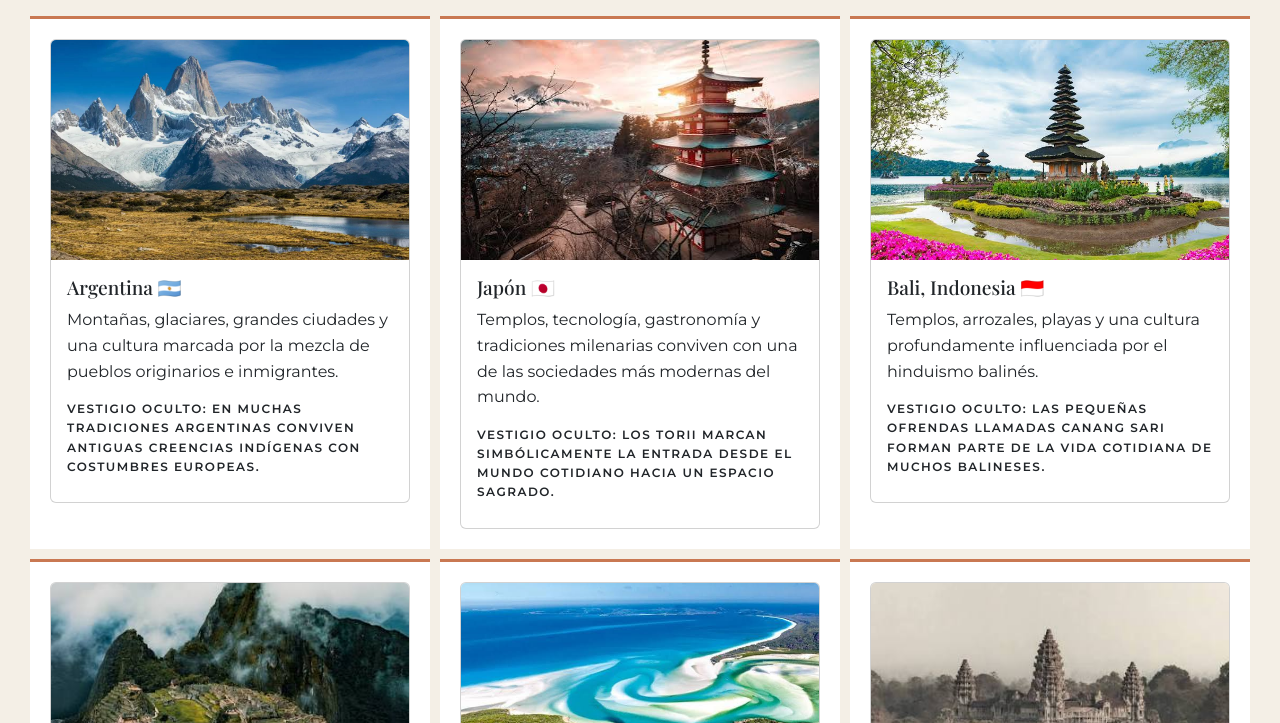
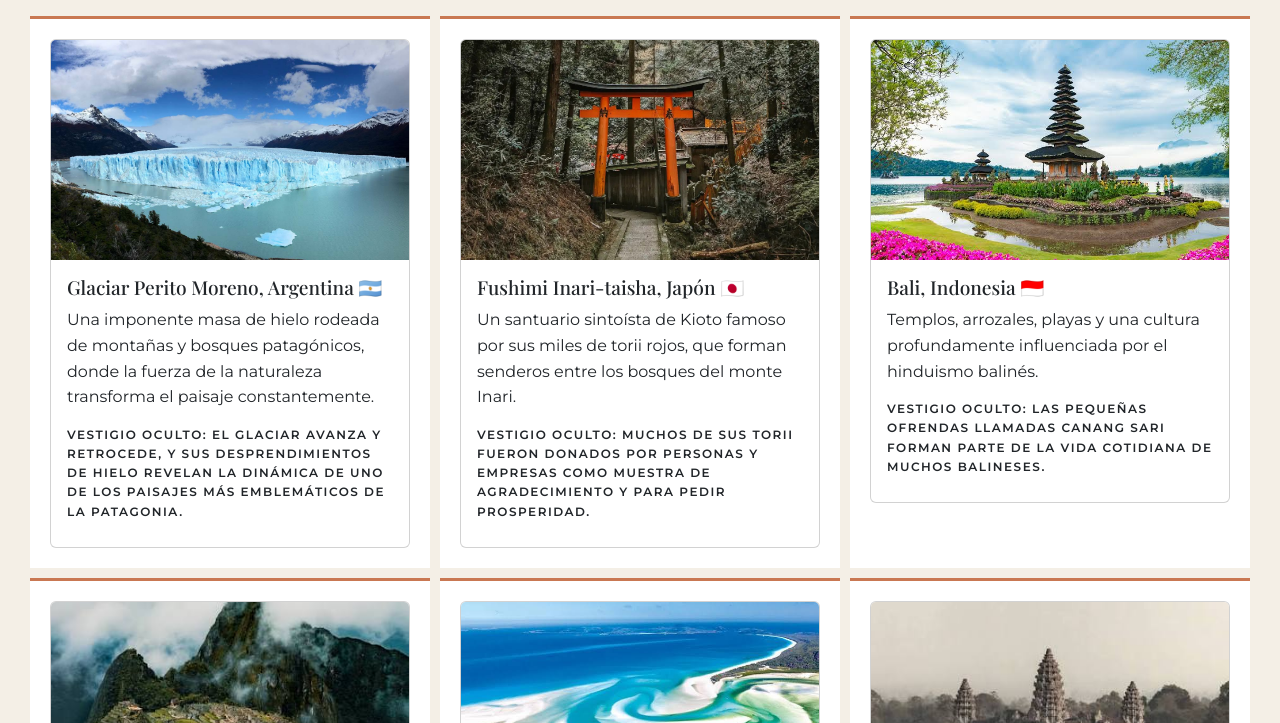
Before and after one commit to GonzaGlz/VESTIGIA, a website: page pages/proyectos.html in a window 1280 px wide. Shown: the part 377-1100 px from the top of the page. Drawn offline with nearby package versions, Linux system fonts and the light colour scheme; a web font is replaced by a local one.

Commit message:
Cambios en las tarjetas de destinos

```diff
--- a/pages/proyectos.html
+++ b/pages/proyectos.html
@@ -58,29 +58,32 @@
         <section>
             <h2>Destinos</h2>
             <div class="tarjetas destinos">
+
                 <article>
                     <div class="card">
-                        <img src="../img/patagonia-argentina.jpg" class="card-img-top"
-                            alt="Paisaje de la Patagonia argentina">
+                        <img src="../img/perito-moreno.jpg" class="card-img-top"
+                            alt="Glaciar Perito Moreno en la Patagonia argentina">
                         <div class="card-body">
-                            <h3 class="card-title">Argentina 🇦🇷</h3>
-                            <p class="card-text">Montañas, glaciares, grandes ciudades y una cultura marcada por la
-                                mezcla de pueblos originarios e inmigrantes.</p>
-                            <p class="vestigio-oculto">Vestigio oculto: En muchas tradiciones argentinas conviven
-                                antiguas creencias indígenas con costumbres europeas.</p>
+                            <h3 class="card-title">Glaciar Perito Moreno, Argentina 🇦🇷</h3>
+                            <p class="card-text">Una imponente masa de hielo rodeada de montañas y bosques patagónicos,
+                                donde la fuerza de la naturaleza transforma el paisaje constantemente.</p>
+                            <p class="vestigio-oculto">Vestigio oculto: El glaciar avanza y retrocede, y sus
+                                desprendimientos de hielo revelan la dinámica de uno de los paisajes más emblemáticos de
+                                la Patagonia.</p>
                         </div>
                     </div>
                 </article>
 
                 <article>
                     <div class="card">
-                        <img src="../img/japon.jpg" class="card-img-top" alt="paisaje de japon con templos y montañas">
+                        <img src="../img/fushimi-inari.jpg" class="card-img-top"
+                            alt="Sendero de torii rojos en el santuario Fushimi Inari de Kioto, Japón">
                         <div class="card-body">
-                            <h3 class="card-title">Japón 🇯🇵</h3>
-                            <p class="card-text">Templos, tecnología, gastronomía y tradiciones milenarias conviven con
-                                una de las sociedades más modernas del mundo.</p>
-                            <p class="vestigio-oculto">Vestigio oculto: Los torii marcan simbólicamente la entrada desde
-                                el mundo cotidiano hacia un espacio sagrado.</p>
+                            <h3 class="card-title">Fushimi Inari-taisha, Japón 🇯🇵</h3>
+                            <p class="card-text">Un santuario sintoísta de Kioto famoso por sus miles de torii rojos,
+                                que forman senderos entre los bosques del monte Inari.</p>
+                            <p class="vestigio-oculto">Vestigio oculto: Muchos de sus torii fueron donados por personas
+                                y empresas como muestra de agradecimiento y para pedir prosperidad.</p>
                         </div>
                     </div>
                 </article>
```
Also changed, not shown: img/fushimi-inari.jpg (added), img/perito-moreno.jpg (added).
